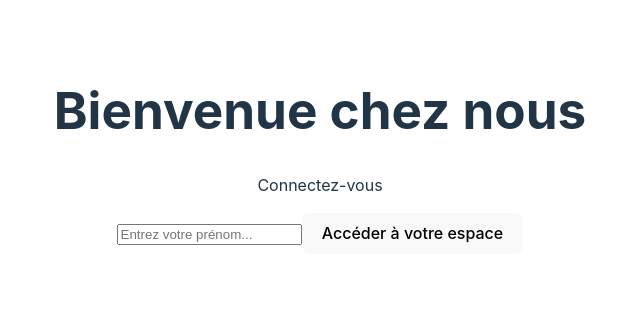
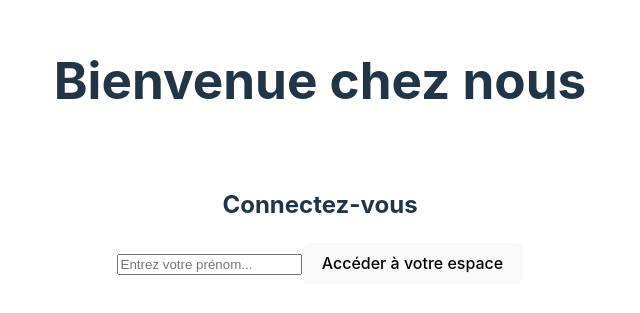
Before and after one commit to CarlMaillard/crazee-burger, a React (Vite) app: page / in a window 1280 px wide. Shown: the part 249-562 px from the top of the page, without its empty margins (320-960 px from the left). Built offline with nearby package versions, Linux system fonts and the light colour scheme.

Commit message:
♻️ F01: LOGIN > Create LoginForm

```diff
--- a/src/App.jsx
+++ b/src/App.jsx
@@ -1,15 +1,20 @@
 import { useState } from 'react'
 import './App.css'
-import Login from './components/pages/LoginPage'
+import LoginPage from './components/pages/login/LoginPage'
 
 
 function App() {
-  const [count, setCount] = useState(0)
+  //state
+  const [count, setCount] = useState(0);
 
+   //comportements
+
+
+  //affichae (render)
   return (
     <>
       <div>
-        <Login/>
+        <LoginPage/>
       </div>
     </>
   )
--- a/src/components/pages/LoginPage.jsx
+++ /dev/null
@@ -1,44 +0,0 @@
-import { useState } from 'react'
-
-
-export default function Login () {
-
-    //state
-    const [prenom, setPrenom] = useState("");
-
-    //comportements
-    const handleSubmit = (event) =>{
-        event.preventDefault();
-
-        if (prenom.trim() === "") {
-            // Le champ est requis, HTML s'en charge avec le "required"
-            return;
-          }
-        alert(`bonjour ${prenom}`);
-
-        // Reset le prénom après soumission
-        setPrenom("");
-
-    }
-
-    const handleChange = (event) =>{
-        setPrenom(event.target.value)
-    }
-
-    //affichage (render)
-  return (
-    <>
-      <div>
-        <h1>Bienvenue chez nous</h1>
-        <p>
-          Connectez-vous
-        </p>
-        <form action="submit" onSubmit={handleSubmit}>
-            <input value={prenom}  type="text" placeholder='Entrez votre prénom...' onChange={handleChange} required/>
-            <button>Accéder à votre espace</button>
-        </form>
-
-      </div>
-    </>
-  )
-}
--- /dev/null
+++ b/src/components/pages/login/LoginForm.jsx
@@ -0,0 +1,31 @@
+import React, { useState } from 'react'
+
+
+export default function LoginForm() {
+ //state
+ const [inputValue, setInputValue] = useState("");
+
+ //comportements
+ const handleSubmit = (event) =>{
+     event.preventDefault();
+     alert(`bonjour ${inputValue}`);
+     setInputValue("");
+ }
+
+ const handleChange = (event) =>{
+     setInputValue(event.target.value)
+ }
+
+
+  return (
+        //affichage (render)
+
+    <form action="submit" onSubmit={handleSubmit}>
+    <h1>Bienvenue chez nous</h1>
+    <br />
+    <h2>Connectez-vous </h2>
+        <input value={inputValue}  type="text" placeholder='Entrez votre prénom...' onChange={handleChange} required/>
+        <button>Accéder à votre espace</button>
+    </form>
+  )
+}
--- /dev/null
+++ b/src/components/pages/login/LoginPage.jsx
@@ -0,0 +1,12 @@
+import React from 'react'
+import LoginForm from './LoginForm'
+
+
+export default function LoginPage () {
+    //state
+
+    //comportements
+
+    //affichage (render)
+  return    <LoginForm />
+}
```
